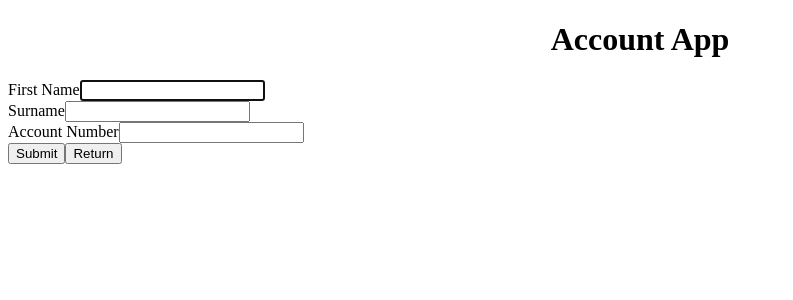
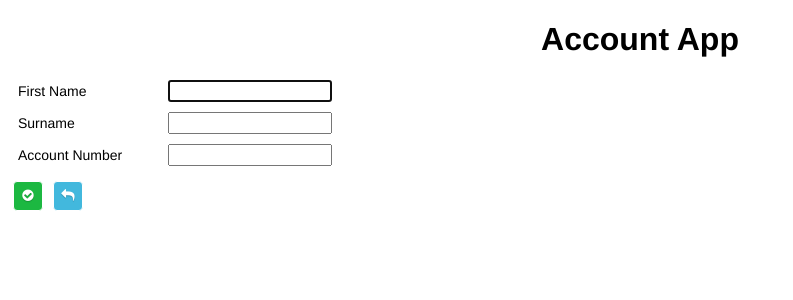
Before and after one commit to pksingh99/Angular-Account-App, an Angular app in the folder Angular/: page /createform in a window 1280 px wide. Shown: the top 300 px of the page, without its empty margins (0-793 px from the left). Built offline with nearby package versions, Linux system fonts and the light colour scheme.

Commit message:
updated css styles

```diff
--- a/Angular/src/app/components/admin/admin.component.html
+++ b/Angular/src/app/components/admin/admin.component.html
@@ -1,5 +1,5 @@
 <div>
-  <button routerLink="/createform">Create New</button>
+  <button class="create-button" routerLink="/createform"><i class="fa fa-plus-square"></i></button>
   <table>
     <tr>
       <th>First Name</th>
@@ -11,8 +11,8 @@
       <td>{{account.surname}}</td>
       <td>{{account.accountNumber}}</td>
       <td>
-        <button [routerLink]="['/updateaccount', account.id]">Update</button>
-        <button (click)="deleteAccount(account.id)">Delete</button>
+        <button [routerLink]="['/updateaccount', account.id]"><i class="fa fa-edit"></i></button>
+        <button class="delete-button" (click)="deleteAccount(account.id)"><i class="fa fa-remove"></i></button>
       </td>
     </tr>
   </table>
--- a/Angular/src/app/components/createform/createform.component.html
+++ b/Angular/src/app/components/createform/createform.component.html
@@ -14,6 +14,8 @@
     <label>Account Number</label>
     <input type="text" formControlName="accountNumber" required/>
   </div>
-  <button type="submit">Submit</button>
-  <button  routerLink="/admin">Return</button>
+  <div>
+    <button class="create-button" type="submit"><i class="fa fa-check-circle"></i></button>
+    <button routerLink="/admin"><i class="fa fa-mail-reply"></i></button>
+  </div>
 </form>
--- a/Angular/src/app/components/home/home.component.html
+++ b/Angular/src/app/components/home/home.component.html
@@ -1,4 +1,4 @@
 <h2>
   Welcome to the Account Application!
 </h2>
-<button routerLink="/admin" routerLinkActive="active">View Accounts</button>
+<button class="view-button" routerLink="/admin" routerLinkActive="active">View Accounts</button>
--- a/Angular/src/app/components/updateaccount/updateaccount.component.html
+++ b/Angular/src/app/components/updateaccount/updateaccount.component.html
@@ -14,6 +14,8 @@
     <label>Account Number</label>
     <input type="text" formControlName="accountNumber" required [ngModel]=account.accountNumber/>
   </div>
-  <button type="submit">Submit</button>
-  <button  routerLink="/admin">Return</button>
+  <div style="bottom:20%">
+    <button class="create-button" type="submit"><i class="fa fa-check-circle"></i></button>
+    <button routerLink="/admin"><i class="fa fa-mail-reply"></i></button>
+  </div>
 </form>
--- a/Angular/src/index.html
+++ b/Angular/src/index.html
@@ -4,9 +4,9 @@
   <meta charset="utf-8">
   <title>Account App</title>
   <base href="/">
-
   <meta name="viewport" content="width=device-width, initial-scale=1">
   <link rel="icon" type="image/x-icon" href="favicon.ico">
+  <link rel="stylesheet" href="https://cdnjs.cloudflare.com/ajax/libs/font-awesome/4.7.0/css/font-awesome.min.css">
 </head>
 <body>
   <app-root></app-root>
--- a/Angular/src/styles.css
+++ b/Angular/src/styles.css
@@ -1 +1,59 @@
-/* You can add global styles to this file, and also import other style files */
+h1 {
+  font-family: Helvetica;
+}
+h2 {
+  font-family: Helvetica;
+  text-align: center;
+}
+th {
+  font-family: Helvetica;
+  border:none;
+}
+td {
+  font-family: Helvetica;
+  color: rgb(40, 40, 40);
+  border:none;
+  padding:0px;
+}
+button {
+  font-family: Helvetica;
+  margin:5px;
+  color: white;
+  border-radius: 4px;
+  text-shadow: 0 1px 1px rgba(0, 0, 0, 0.2);
+  background: rgb(66, 184, 221);
+  border: solid 1px;
+  width: 30px;
+  height: 30px;
+}
+.create-button {
+  background: rgb(28, 184, 65);
+}
+.delete-button {
+  background: rgb(202, 60, 60);
+}
+.view-button {
+  width: 150px;
+}
+label {
+  font-family: Helvetica;
+  font-size: 14px;
+  width: 150px;
+  display:inline-block
+}
+input {
+  font-family: Helvetica;
+  font-size: 14px;
+}
+.form-group {
+  margin: 10px;
+}
+.submit-button {
+
+}
+tr {
+  text-align: center;
+}
+tr:nth-child(even) {
+  background-color: rgb(240, 240, 240);
+}
```
